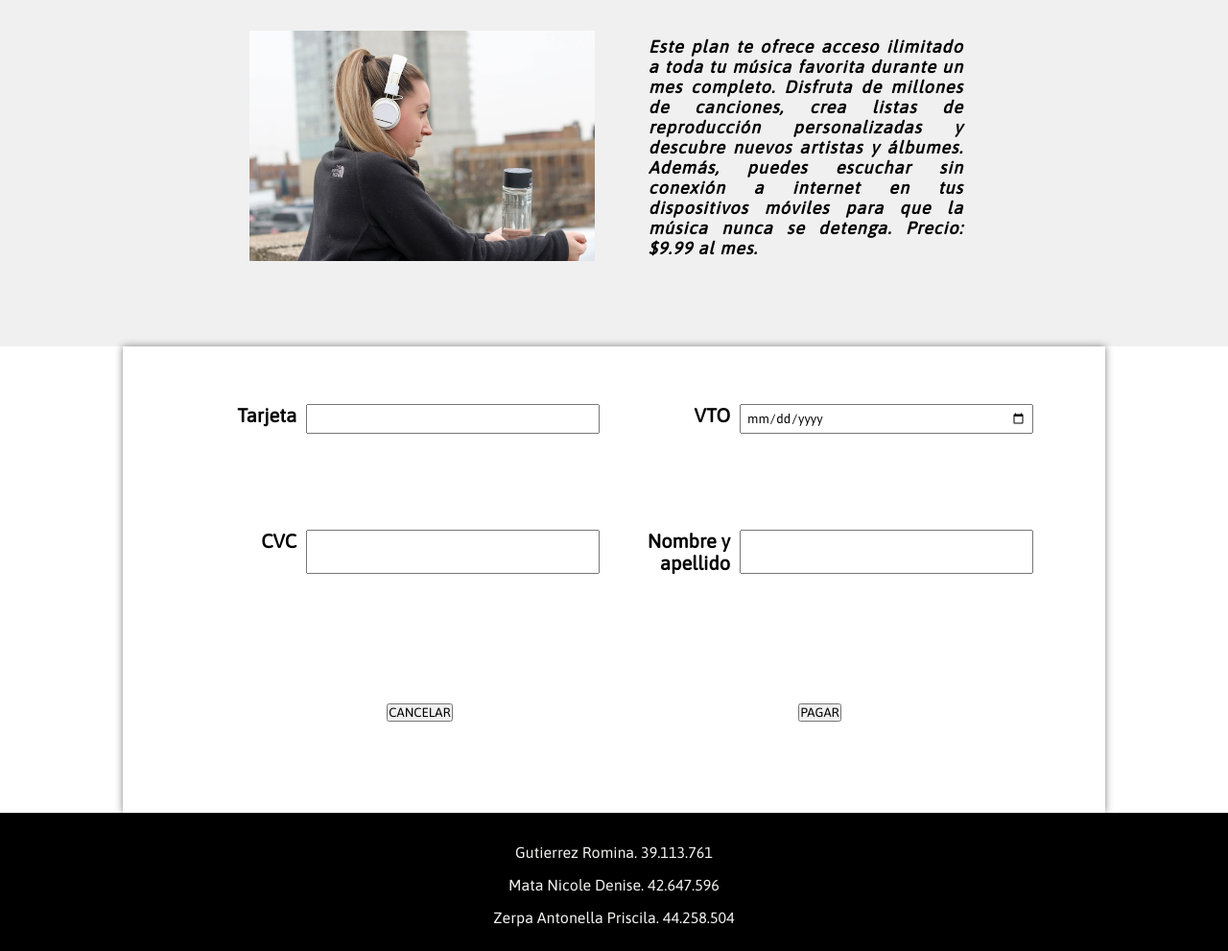
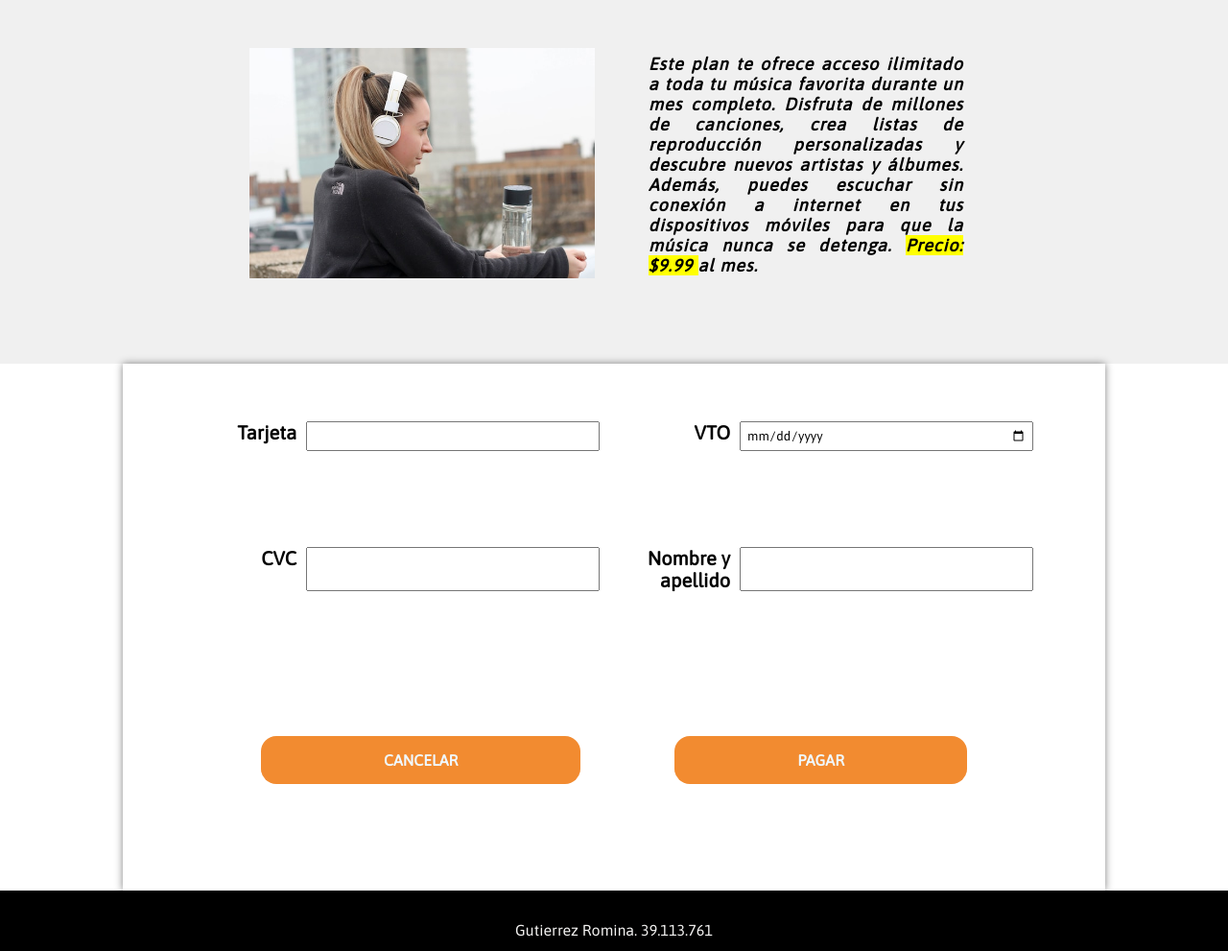
Before and after one commit to A-Zerpa/P.web, a plain HTML site: page vistaPagarMensual.html in a window 1280 px wide. Shown: the part 212-1203 px from the top of the page at 96% size. Drawn offline with Linux system fonts and the light colour scheme.

Commit message:
Update vistaPagarMensual.html

```diff
--- a/vistaPagarMensual.html
+++ b/vistaPagarMensual.html
@@ -7,7 +7,7 @@
     <link rel="shortcut icon" href="fotos/iconoPestañas.png" type="image/x-icon">
     <link rel="stylesheet" href="css/principal.css">
     <link rel="stylesheet" href="css/vistaPagar.css">
-    <title>Vista Pagar</title>
+    <title>Vista Pagar plan mensual</title>
 </head>
 
 <body>
@@ -24,16 +24,18 @@
     </header>
     <main>
         <section class="section-descripcion-planes">
-                <h1>Elegiste el plan mensual</h1>
+                <h1 id="titulo">Elegiste el plan mensual</h1>
             <article class="section-plan">
                 <div class="imagen-plan">
                     <img src="fotos/planMensual.jpg" alt="">
                 </div>
-                <div class="descripcion-del-plan"></div>
-                <p>Este plan te ofrece acceso ilimitado a toda tu música favorita durante un mes completo. Disfruta de
+                <div class="descripcion-del-plan">
+                    <p>Este plan te ofrece acceso ilimitado a toda tu música favorita durante un mes completo. Disfruta de
                     millones de canciones, crea listas de reproducción personalizadas y descubre nuevos artistas y
                     álbumes. Además, puedes escuchar sin conexión a internet en tus dispositivos móviles para que
-                    la música nunca se detenga. Precio: $9.99 al mes.</p>
+                    la música nunca se detenga. <span>Precio: $9.99 </span>al mes.</p>
+                </div>
+
             </article>
         </section>
 
@@ -55,9 +57,9 @@
                     <label for="nombreApellido">Nombre y apellido</label>
                     <input type="text" name="nombreApellido" placeholder="">
                 </div>
-                <div  class="caja-botones">
-                    <button type="submit">CANCELAR</button>
-                    <button type="submit">PAGAR</button>
+           <div  class="caja-botones">
+                    <a href="index.html" class="boton">CANCELAR</a></button>
+                    <a href="index.html" class="boton">PAGAR</a></button>
                 </div>
             </form>
             </div>
```
